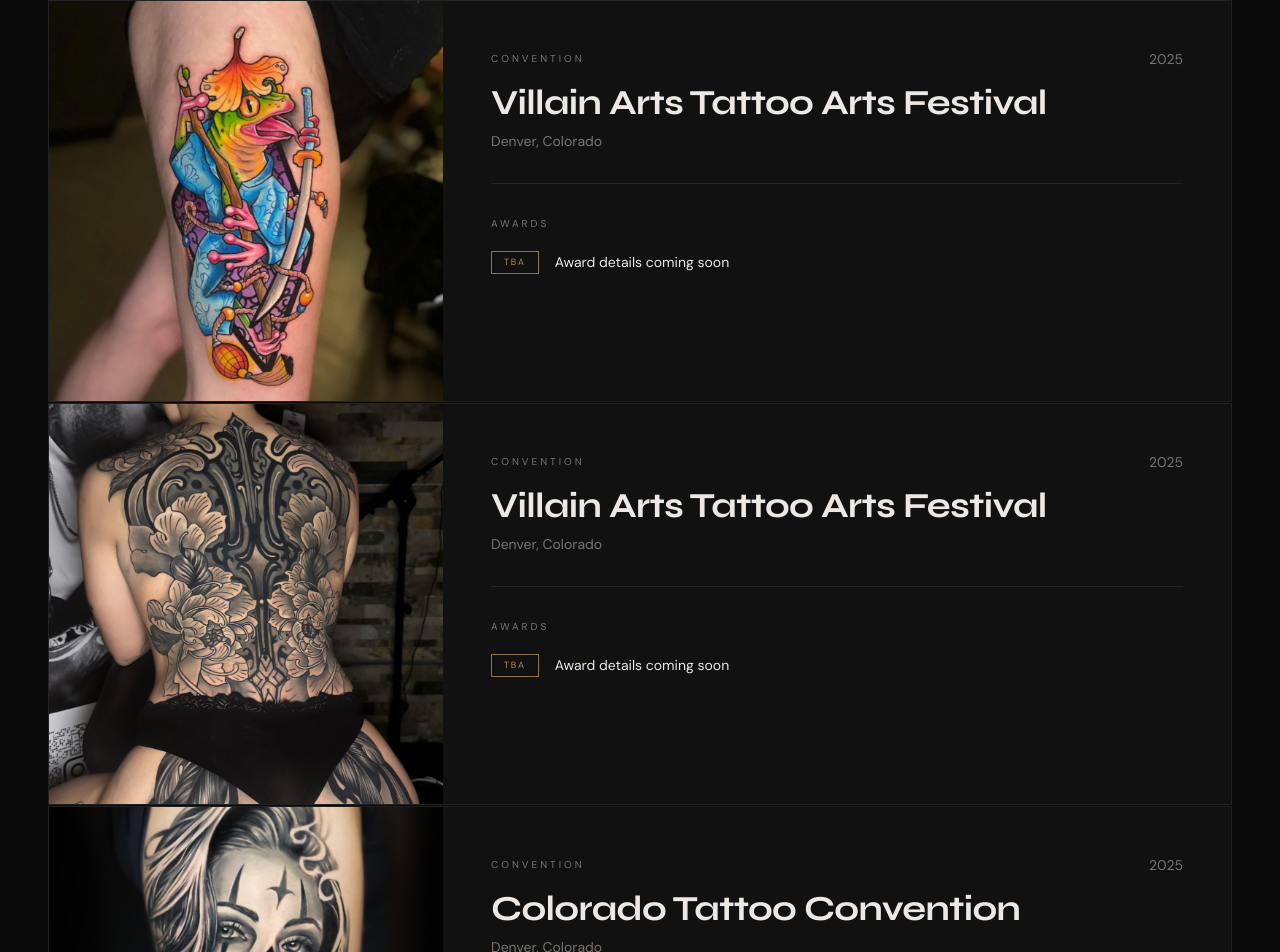
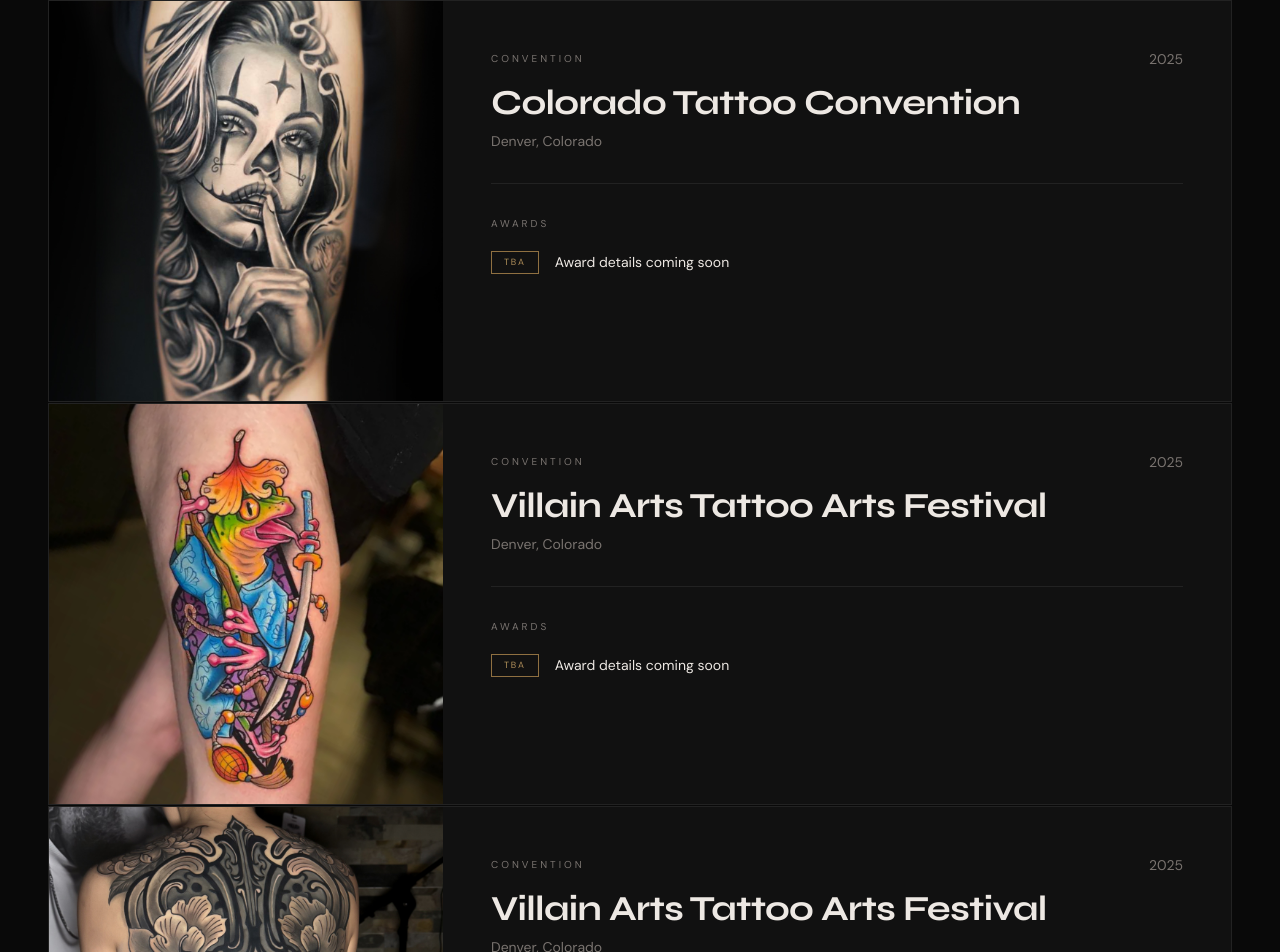
Before and after one commit to igzekmedia/Oktay-Portfolio, a Next.js app: page / in a window 1280 px wide. Shown: the part 3620-4572 px from the top of the page. Built offline with nearby package versions, Linux system fonts and the light colour scheme; no server answers.

Commit message:
Awards: move Colorado 2025 before Villain Arts 2025

```diff
--- a/components/Awards.tsx
+++ b/components/Awards.tsx
@@ -21,6 +21,13 @@
   },
   // 2025
   {
+    src: "/awards/Colorado Tattoo Convention 2025/1.png",
+    convention: "Colorado Tattoo Convention",
+    year: "2025",
+    location: "Denver, Colorado",
+    awards: [{ placement: "TBA", category: "Award details coming soon" }],
+  },
+  {
     src: "/awards/Villain Arts Tattoo Arts Festival 2025/6.png",
     convention: "Villain Arts Tattoo Arts Festival",
     year: "2025",
@@ -30,13 +37,6 @@
   {
     src: "/awards/Villain Arts Tattoo Arts Festival 2025 - 2/26.png",
     convention: "Villain Arts Tattoo Arts Festival",
-    year: "2025",
-    location: "Denver, Colorado",
-    awards: [{ placement: "TBA", category: "Award details coming soon" }],
-  },
-  {
-    src: "/awards/Colorado Tattoo Convention 2025/1.png",
-    convention: "Colorado Tattoo Convention",
     year: "2025",
     location: "Denver, Colorado",
     awards: [{ placement: "TBA", category: "Award details coming soon" }],
```
